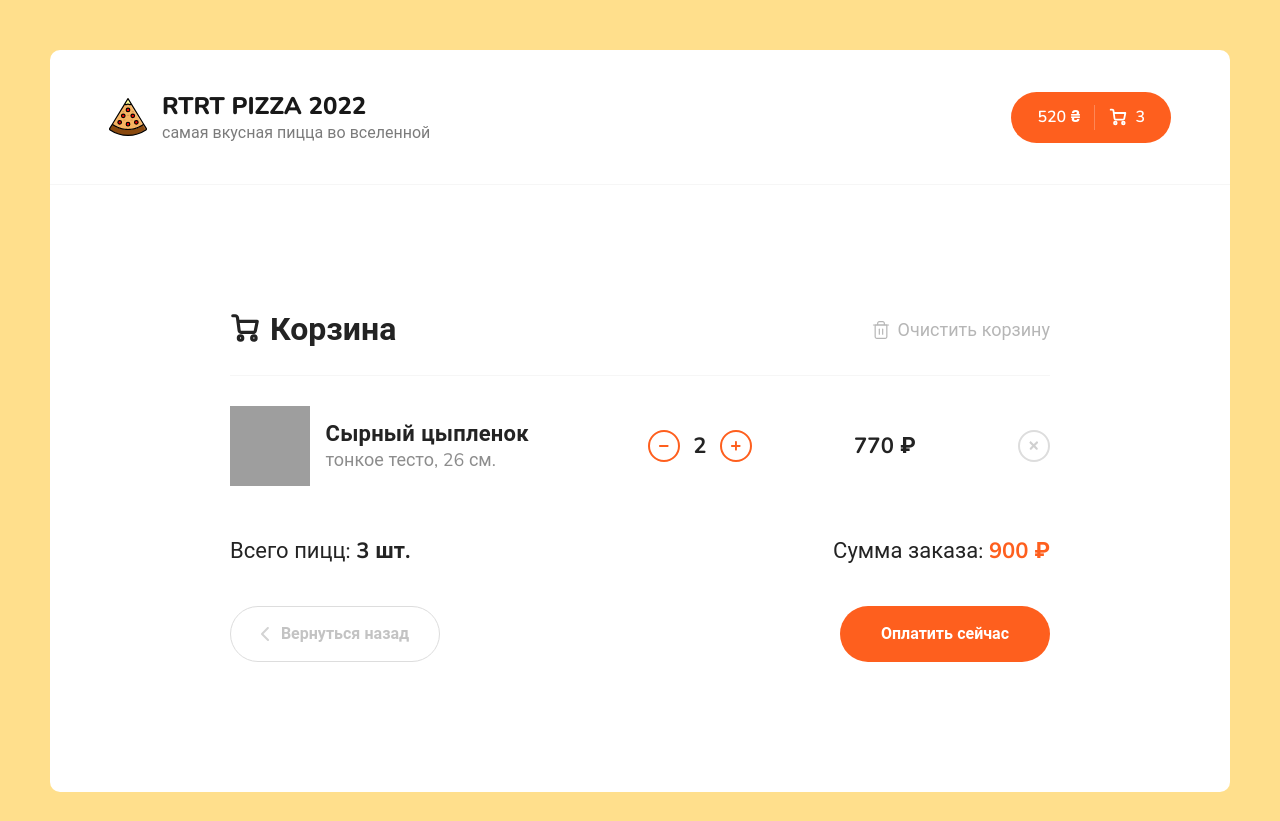
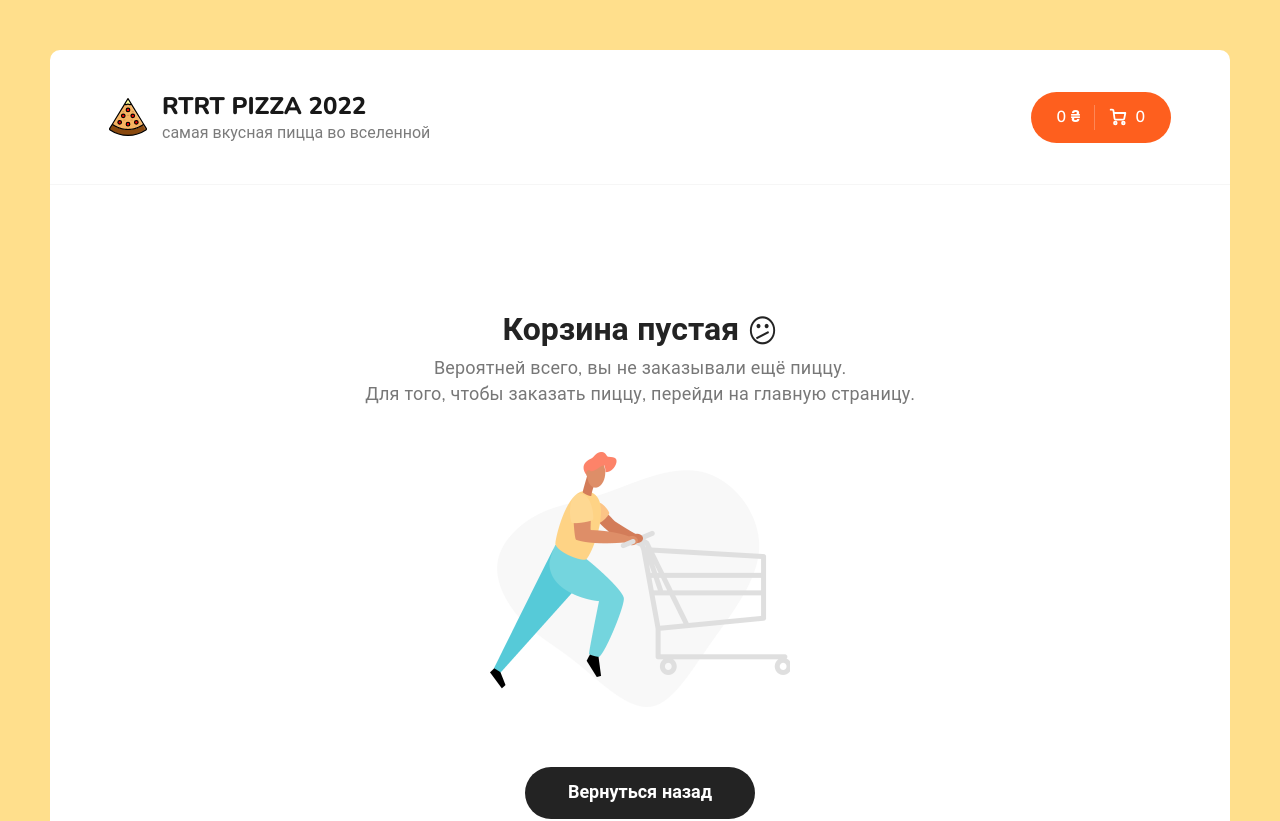
Before and after one commit to onndes/rtrt-pizza-2022, a React (Create React App) app: page /cart in a window 1280 px wide. Shown: the top 821 px of the page. Built offline with nearby package versions, Linux system fonts and the light colour scheme; grey boxes are pictures that could not be loaded.

Commit message:
added logic to cart component

```diff
--- a/src/components/CartBottom.jsx
+++ b/src/components/CartBottom.jsx
@@ -1,15 +1,15 @@
 import React from 'react'
 import { Link } from 'react-router-dom'
 
-export default function CartBottom() {
+export default function CartBottom({ countPizzas, totalAmount }) {
     return (
         <div className="cart__bottom">
             <div className="cart__bottom-details">
                 <span>
-                    Всего пицц: <b>3 шт.</b>
+                    Всего пицц: <b>{countPizzas} шт.</b>
                 </span>
                 <span>
-                    Сумма заказа: <b>900 ₽</b>
+                    Сумма заказа: <b>{totalAmount} ₴</b>
                 </span>
             </div>
             <div className="cart__bottom-buttons">
--- a/src/components/CartItems.jsx
+++ b/src/components/CartItems.jsx
@@ -1,8 +1,29 @@
 /* eslint-disable max-len */
 import React from 'react'
+import { useDispatch } from 'react-redux'
 
-export default function CartItems() {
+import {
+    addSamePizza,
+    removePizza,
+    removeSamePizza,
+} from '../redux/slices/cartSlice'
+
+export default function CartItems({ pizzas }) {
+    const dispatch = useDispatch()
+
+    const handleClickAddPizza = (idx) => {
+        dispatch(addSamePizza(idx))
+    }
+    const handleClickRemovePizza = (idx) => {
+        dispatch(removeSamePizza(idx))
+    }
+    const handleClickRemoveItemPizza = (idx) => {
+        dispatch(removePizza(idx))
+    }
+
     return (
+        <>
+            {pizzas.map(({ pizza, options }, idx) => (
                 <div className="cart__item">
                     <div className="cart__item-img">
                         <img
@@ -12,11 +33,18 @@ export default function CartItems() {
                         />
                     </div>
                     <div className="cart__item-info">
-                <h3>Сырный цыпленок</h3>
-                <p>тонкое тесто, 26 см.</p>
+                        <h3>{pizza.title}</h3>
+                        <p>
+                            {pizza.selectedType ? 'традиционное' : 'тонкое'}{' '}
+                            тесто, {pizza.selectedSize}
+                            см.
+                        </p>
                     </div>
                     <div className="cart__item-count">
-                <div className="button button--outline button--circle cart__item-count-minus">
+                        <div
+                            onClick={() => handleClickRemovePizza(idx)}
+                            className="button button--outline button--circle cart__item-count-minus"
+                        >
                             <svg
                                 width="10"
                                 height="10"
@@ -34,8 +62,11 @@ export default function CartItems() {
                                 />
                             </svg>
                         </div>
-                <b>2</b>
-                <div className="button button--outline button--circle cart__item-count-plus">
+                        <b>{options.count}</b>
+                        <div
+                            onClick={() => handleClickAddPizza(idx)}
+                            className="button button--outline button--circle cart__item-count-plus"
+                        >
                             <svg
                                 width="10"
                                 height="10"
@@ -55,10 +86,13 @@ export default function CartItems() {
                         </div>
                     </div>
                     <div className="cart__item-price">
-                <b>770 ₽</b>
+                        <b>{options.count * pizza.price} ₴</b>
                     </div>
                     <div className="cart__item-remove">
-                <div className="button button--outline button--circle">
+                        <div
+                            onClick={() => handleClickRemoveItemPizza(idx)}
+                            className="button button--outline button--circle"
+                        >
                             <svg
                                 width="10"
                                 height="10"
@@ -78,5 +112,7 @@ export default function CartItems() {
                         </div>
                     </div>
                 </div>
+            ))}
+        </>
     )
 }
--- a/src/components/CartTop.jsx
+++ b/src/components/CartTop.jsx
@@ -1,7 +1,12 @@
 /* eslint-disable max-len */
 import React from 'react'
+import { useDispatch } from 'react-redux'
+
+import { clearCart } from '../redux/slices/cartSlice'
 
 export default function CartTop() {
+    const dispatch = useDispatch()
+
     return (
         <div className="cart__top">
             <h2 className="content__title">
@@ -36,7 +41,7 @@ export default function CartTop() {
                 </svg>
                 Корзина
             </h2>
-            <div className="cart__clear">
+            <div className="cart__clear" onClick={() => dispatch(clearCart())}>
                 <svg
                     width="20"
                     height="20"
--- a/src/components/Header.jsx
+++ b/src/components/Header.jsx
@@ -1,9 +1,12 @@
 import React from 'react'
+import { useSelector } from 'react-redux'
 import { Link } from 'react-router-dom'
 
 import pizzaLogo from '../assets/img/pizza-logo.svg'
 
 export default function Header() {
+    const { countPizzas, totalAmount } = useSelector(({ cart }) => cart)
+
     return (
         <div className="header">
             <div className="container">
@@ -18,7 +21,7 @@ export default function Header() {
                 </Link>
                 <div className="header__cart">
                     <Link to="/cart" className="button button--cart">
-                        <span>520 ₴</span>
+                        <span>{totalAmount} ₴</span>
                         <div className="button__delimiter" />
                         <svg
                             width="18"
@@ -52,7 +55,7 @@ export default function Header() {
                                 strokeLinejoin="round"
                             />
                         </svg>
-                        <span>3</span>
+                        <span>{countPizzas}</span>
                     </Link>
                 </div>
             </div>
--- a/src/components/PizzaItem/PizzaItem.jsx
+++ b/src/components/PizzaItem/PizzaItem.jsx
@@ -1,29 +1,34 @@
 import React from 'react'
-import { useDispatch } from 'react-redux'
+import { useDispatch, useSelector } from 'react-redux'
 import { addPizzaToCart } from '../../redux/slices/cartSlice'
 
 import '../../scss/app.scss'
 
-export default function PizzaItem({
-    title,
-    imageUrl,
-    types,
-    sizes,
-    price,
-    pizza,
-}) {
+export default function PizzaItem({ pizza }) {
     const dispatch = useDispatch()
 
-    const [selectedSize, setSelectedSize] = React.useState(sizes[0])
-    const [selectedType, setSelectedType] = React.useState(types[0])
+    const pizzasCart = useSelector(({ cart }) => cart.pizzas)
+    const [selectedSize, setSelectedSize] = React.useState(pizza.sizes[0])
+    const [selectedType, setSelectedType] = React.useState(pizza.types[0])
+
+    let countPizza = 0
+    pizzasCart.forEach((i) => {
+        if (i.pizza.id === pizza.id) {
+            countPizza += i.options.count
+        }
+    })
 
     return (
         <div className="pizza-block">
-            <img className="pizza-block__image" src={imageUrl} alt="Pizza" />
-            <h4 className="pizza-block__title">{title}</h4>
+            <img
+                className="pizza-block__image"
+                src={pizza.imageUrl}
+                alt="Pizza"
+            />
+            <h4 className="pizza-block__title">{pizza.title}</h4>
             <div className="pizza-block__selector">
                 <ul>
-                    {types.map((type) => (
+                    {pizza.types.map((type) => (
                         <li
                             key={type}
                             className={type === selectedType ? 'active' : ''}
@@ -34,7 +39,7 @@ export default function PizzaItem({
                     ))}
                 </ul>
                 <ul>
-                    {sizes.map((size) => (
+                    {pizza.sizes.map((size) => (
                         <li
                             key={size}
                             className={size === selectedSize ? 'active' : ''}
@@ -46,7 +51,7 @@ export default function PizzaItem({
                 </ul>
             </div>
             <div className="pizza-block__bottom">
-                <div className="pizza-block__price">от {price} ₴</div>
+                <div className="pizza-block__price">от {pizza.price} ₴</div>
 
                 <div
                     className="button button--outline button--add"
@@ -74,7 +79,7 @@ export default function PizzaItem({
                         />
                     </svg>
                     <span>Добавить</span>
-                    <i>0</i>
+                    <i>{countPizza}</i>
                 </div>
             </div>
         </div>
--- a/src/pages/Cart.jsx
+++ b/src/pages/Cart.jsx
@@ -1,20 +1,33 @@
 /* eslint-disable max-len */
 import React from 'react'
+import { useSelector } from 'react-redux'
 
 import CartBottom from '../components/CartBottom'
 import CartItems from '../components/CartItems'
 import CartTop from '../components/CartTop'
+import CartEmpty from './CartEmpty'
 
 export default function Cart() {
+    const { countPizzas, totalAmount, pizzas } = useSelector(({ cart }) => cart)
+
     return (
+        <>
+            {pizzas.length > 0 ? (
                 <div className="container container--cart">
                     <div className="cart">
                         <CartTop />
                         <div className="content__itemsCart">
-                    <CartItems />
+                            <CartItems pizzas={pizzas} />
                         </div>
-                <CartBottom />
+                        <CartBottom
+                            countPizzas={countPizzas}
+                            totalAmount={totalAmount}
+                        />
                     </div>
                 </div>
+            ) : (
+                <CartEmpty />
+            )}{' '}
+        </>
     )
 }
--- a/src/pages/CartEmpty.jsx
+++ b/src/pages/CartEmpty.jsx
@@ -1,4 +1,7 @@
 import React from 'react'
+import { Link } from 'react-router-dom'
+
+import emptyCart from '../assets/img/empty-cart.png'
 
 export default function CartEmpty() {
     return (
@@ -12,10 +15,10 @@ export default function CartEmpty() {
                     <br />
                     Для того, чтобы заказать пиццу, перейди на главную страницу.
                 </p>
-                <img src="/img/empty-cart.png" alt="Empty cart" />
-                <a href="/" className="button button--black">
+                <img src={emptyCart} alt="Empty cart" />
+                <Link to="/" className="button button--black">
                     <span>Вернуться назад</span>
-                </a>
+                </Link>
             </div>
         </div>
     )
--- a/src/redux/slices/cartSlice.js
+++ b/src/redux/slices/cartSlice.js
@@ -1,5 +1,4 @@
 import { createSlice } from '@reduxjs/toolkit'
-import { Provider } from 'react-redux'
 
 const initialState = {
     pizzas: [],
@@ -47,9 +46,36 @@ export const cartSlice = createSlice({
             state.countPizzas = 0
             state.totalAmount = 0
         },
+        addSamePizza: (state, action) => {
+            state.pizzas[action.payload].options.count += 1
+            state.countPizzas += 1
+            state.totalAmount += state.pizzas[action.payload].pizza.price
+        },
+        removeSamePizza: (state, action) => {
+            state.countPizzas -= 1
+            state.totalAmount -= state.pizzas[action.payload].pizza.price
+            if (state.pizzas[action.payload].options.count > 1) {
+                state.pizzas[action.payload].options.count -= 1
+            } else {
+                state.pizzas.splice(action.payload, 1)
+            }
+        },
+        removePizza: (state, action) => {
+            state.totalAmount -=
+                state.pizzas[action.payload].pizza.price *
+                state.pizzas[action.payload].options.count
+            state.countPizzas -= state.pizzas[action.payload].options.count
+            state.pizzas.splice(action.payload, 1)
+        },
     },
 })
 
-export const { addPizzaToCart, clearCart } = cartSlice.actions
+export const {
+    addPizzaToCart,
+    clearCart,
+    addSamePizza,
+    removeSamePizza,
+    removePizza,
+} = cartSlice.actions
 
 export default cartSlice.reducer
```
Lines whose indentation alone changed are shown as unchanged.
